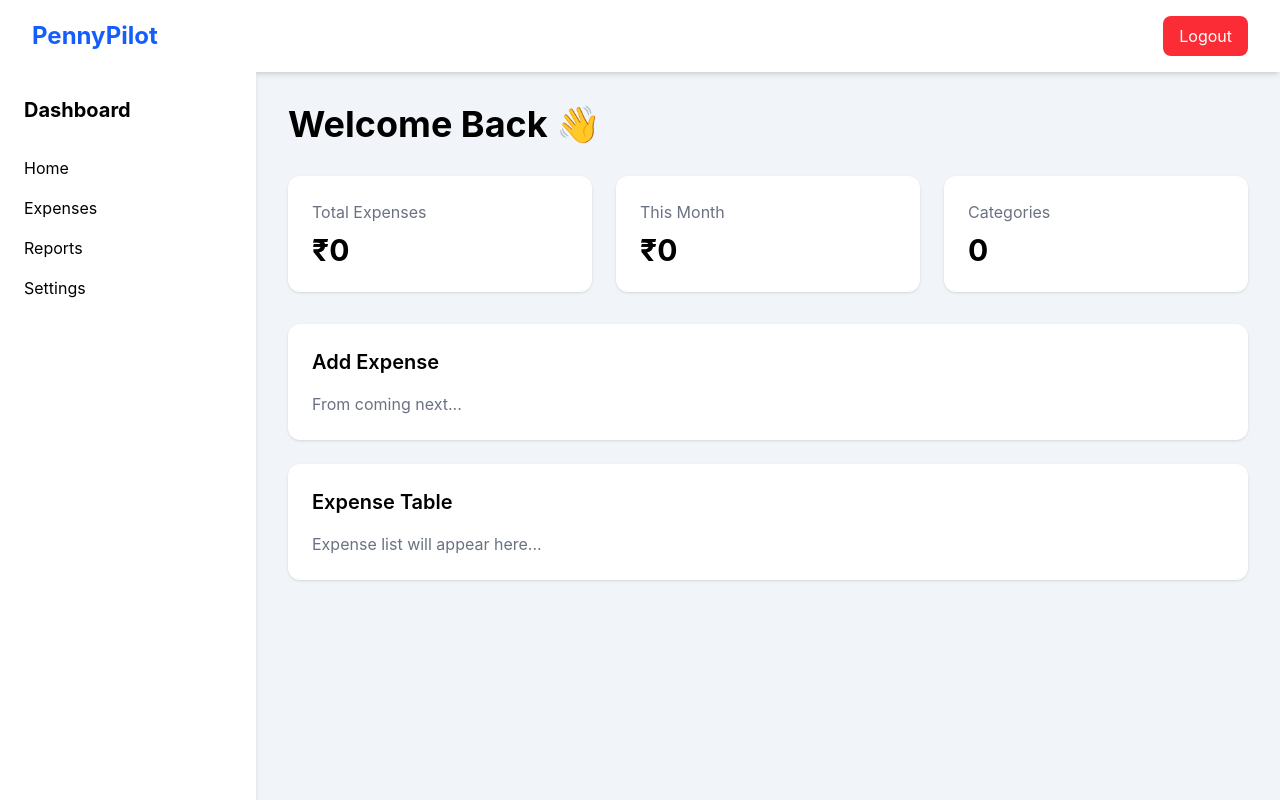
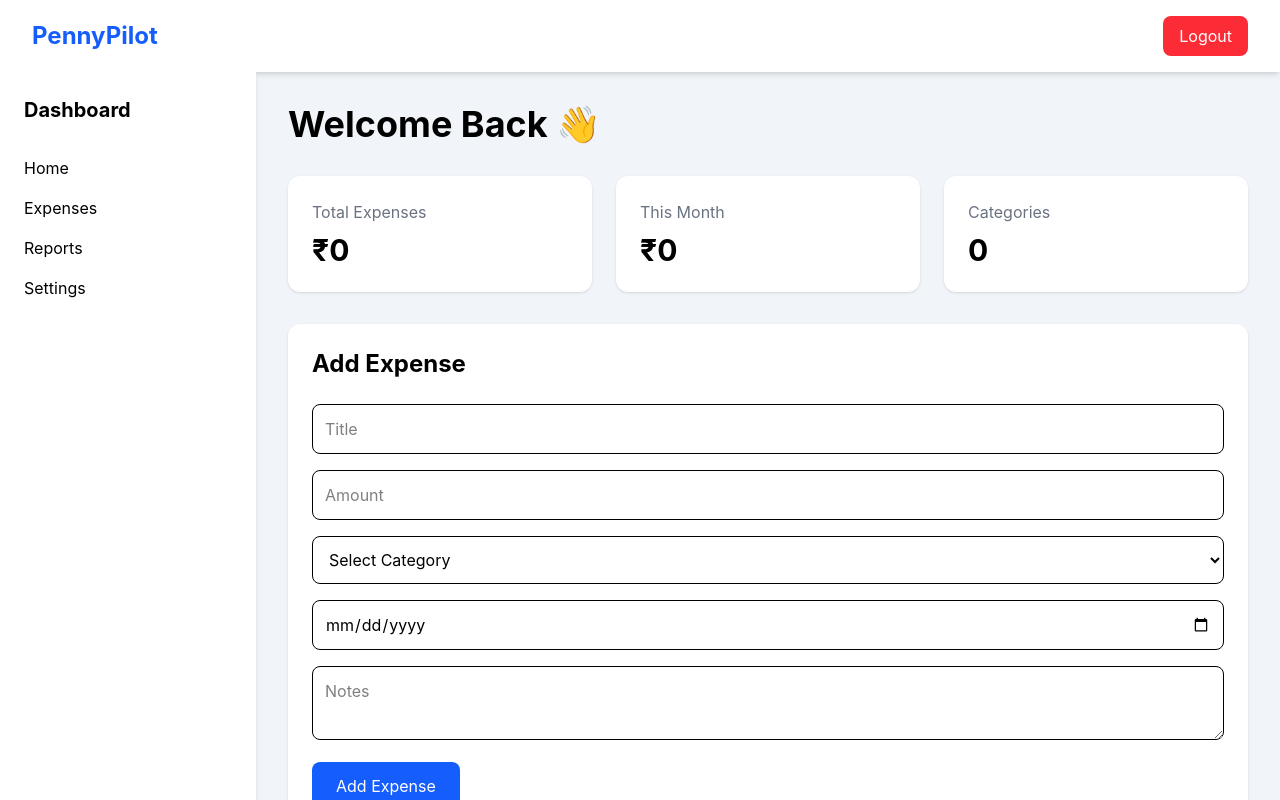
Before and after one commit to Nikhil7427/PennyPilot, a React app in the folder frontend/: page / in a window 1280 px wide. Shown: the top 800 px of the page. Built offline with nearby package versions, Linux system fonts and the light colour scheme; no server answers; sample sign-in values are in the browser's storage; the HTML template or start-up script is replaced by a standard one.

Commit message:
Connect dashboard to expense APIs

```diff
--- a/frontend/src/components/dashboard/ExpenseForm.jsx
+++ b/frontend/src/components/dashboard/ExpenseForm.jsx
@@ -1,13 +1,97 @@
-function ExpenseForm() {
-    return(
+import { useForm } from "react-hook-form";
+import { addExpense } from "../../services/expense.services";
+import { useState } from "react";
+
+function ExpenseForm({ onExpenseAdded }) {
+
+    const [isSubmitting, setIsSubmitting] = useState(false);
+
+    const {
+        register,
+        handleSubmit,
+        reset,
+    } = useForm();
+
+    const onSubmit = async (data) => {
+        try {
+            setIsSubmitting(true);
+
+            data.amount = Number(data.amount);
+
+            await addExpense(data);
+
+            reset();
+
+            onExpenseAdded();
+
+        } catch (error) {
+            console.error(error);
+        } finally {
+            setIsSubmitting(false);
+        }
+    };
+
+    return (
         <div className="bg-white shadow rounded-xl p-6">
-            <h2 className="text-xl font-semibold mb-4">
+
+            <h2 className="text-2xl font-bold mb-6">
                 Add Expense
             </h2>
 
-            <p className="text-gray-500">
-                From coming next...
-            </p>
+            <form
+                onSubmit={handleSubmit(onSubmit)}
+                className="space-y-4"
+            >
+
+                <input
+                    type="text"
+                    placeholder="Title"
+                    {...register("title")}
+                    className="w-full border rounded-lg p-3"
+                />
+
+                <input
+                    type="number"
+                    placeholder="Amount"
+                    {...register("amount")}
+                    className="w-full border rounded-lg p-3"
+                />
+
+                <select
+                    {...register("category")}
+                    className="w-full border rounded-lg p-3"
+                >
+                    <option value="">Select Category</option>
+                    <option value="Food">Food</option>
+                    <option value="Travel">Travel</option>
+                    <option value="Shopping">Shopping</option>
+                    <option value="Bills">Bills</option>
+                    <option value="Entertainment">Entertainment</option>
+                    <option value="Other">Other</option>
+                </select>
+
+                <input
+                    type="date"
+                    {...register("date")}
+                    className="w-full border rounded-lg p-3"
+                />
+
+                <textarea
+                    placeholder="Notes"
+                    {...register("notes")}
+                    className="w-full border rounded-lg p-3"
+                />
+
+                <button
+                    type="submit"
+                    disabled={isSubmitting}
+                    className="bg-blue-600 text-white px-6 py-3 rounded-lg hover:bg-blue-700"
+                >
+                    {isSubmitting ? "Adding..." : "Add Expense"}
+                </button>
+
+            </form>
+
         </div>
     );
 }
--- a/frontend/src/components/dashboard/ExpenseTable.jsx
+++ b/frontend/src/components/dashboard/ExpenseTable.jsx
@@ -1,14 +1,52 @@
-function ExpenseTable() {
-    return(
+function ExpenseTable({ expenses, onDelete }) {
+    return (
         <div className="bg-white shadow rounded-xl mt-6 p-6">
 
             <h2 className="text-xl font-semibold mb-4">
                 Expense Table
             </h2>
 
-            <p className="text-gray-500">
-                Expense list will appear here...
-            </p>
+            <div className="overflow-x-auto">
+
+                <table className="w-full border-collapse">
+
+                    <thead>
+                        <tr className="bg-gray-100">
+                            <th className="border p-3 text-left">Title</th>
+                            <th className="border p-3 text-left">Amount</th>
+                            <th className="border p-3 text-left">Category</th>
+                            <th className="border p-3 text-left">Date</th>
+                            <th className="border p-3 text-left">Notes</th>
+                            <th className="border p-3 text-center">Actions</th>
+                        </tr>
+                    </thead>
+
+                    <tbody>
+                        {expenses.map((expense) => (
+                            <tr key={expense.id}>
+                                <td className="border p-3">{expense.title}</td>
+                                <td className="border p-3">₹{expense.amount}</td>
+                                <td className="border p-3">{expense.category}</td>
+                                <td className="border p-3">{expense.date}</td>
+                                <td className="border p-3">
+                                    {expense.notes || "-"}
+                                </td>
+                                <td className="border p-3 text-center">
+                                    <button
+                                        onClick={() => onDelete(expense.id)}
+                                        className="bg-red-500 text-white rounded px-3 py-1 hover:bg-red-600"
+                                    >
+                                        Delete
+                                    </button>
+                                </td>
+                            </tr>
+                        ))}
+                    </tbody>
+
+                </table>
+
+            </div>
+
         </div>
     );
 }
--- a/frontend/src/pages/Dashboard.jsx
+++ b/frontend/src/pages/Dashboard.jsx
@@ -3,8 +3,45 @@ import Sidebar from "../components/layout/Sidebar";
 import SummaryCard from "../components/dashboard/SummaryCard";
 import ExpenseForm from "../components/dashboard/ExpenseForm";
 import ExpenseTable from "../components/dashboard/ExpenseTable";
+import EmptyState from "../components/dashboard/EmptyState";
+import { deleteExpense } from "../services/expense.services";
+
+import { useEffect, useState } from 'react';
+import { getExpenses } from '../services/expense.services'
 
 function Dashboard() {
+
+    const [expenses, setExpenses] = useState([]);
+    const [loading, setLoading] = useState(true);
+
+    const fetchExpenses = async () => {
+        try {
+            const response = await getExpenses();
+
+            setExpenses(response.expenses || []);
+        } catch (error) {
+            console.error(error);
+        } finally {
+            setLoading(false);
+        }
+    };
+
+    useEffect(() => {
+        fetchExpenses();
+    }, []);
+
+    const handleDelete = async (id) => {
+        try {
+            await deleteExpense(id);
+
+            fetchExpenses();
+
+        } catch (error) {
+            console.error(error);
+            alert("Filed to delete Expense");
+        }
+    }
+
     return (
         <div className="bg-slate-100 min-h-screen">
 
@@ -40,10 +77,21 @@ function Dashboard() {
                     </div>
 
                     <div className="mt-8">
-                        <ExpenseForm />
+                        <ExpenseForm onExpenseAdded={fetchExpenses} />
                     </div>
 
-                    <ExpenseTable />
+                    <div className="mt-8">
+                        {loading ? (
+                            <p>Loading...</p>
+                        ) : expenses.length === 0 ? (
+                            <EmptyState />
+                        ) : (
+                            <ExpenseTable
+                                expenses={expenses}
+                                onDelete={handleDelete}
+                            />
+                        )}
+                    </div>
 
                 </main>
 
```
Also changed, not shown: 1 other file (tests, documents, lock files or other folders).
